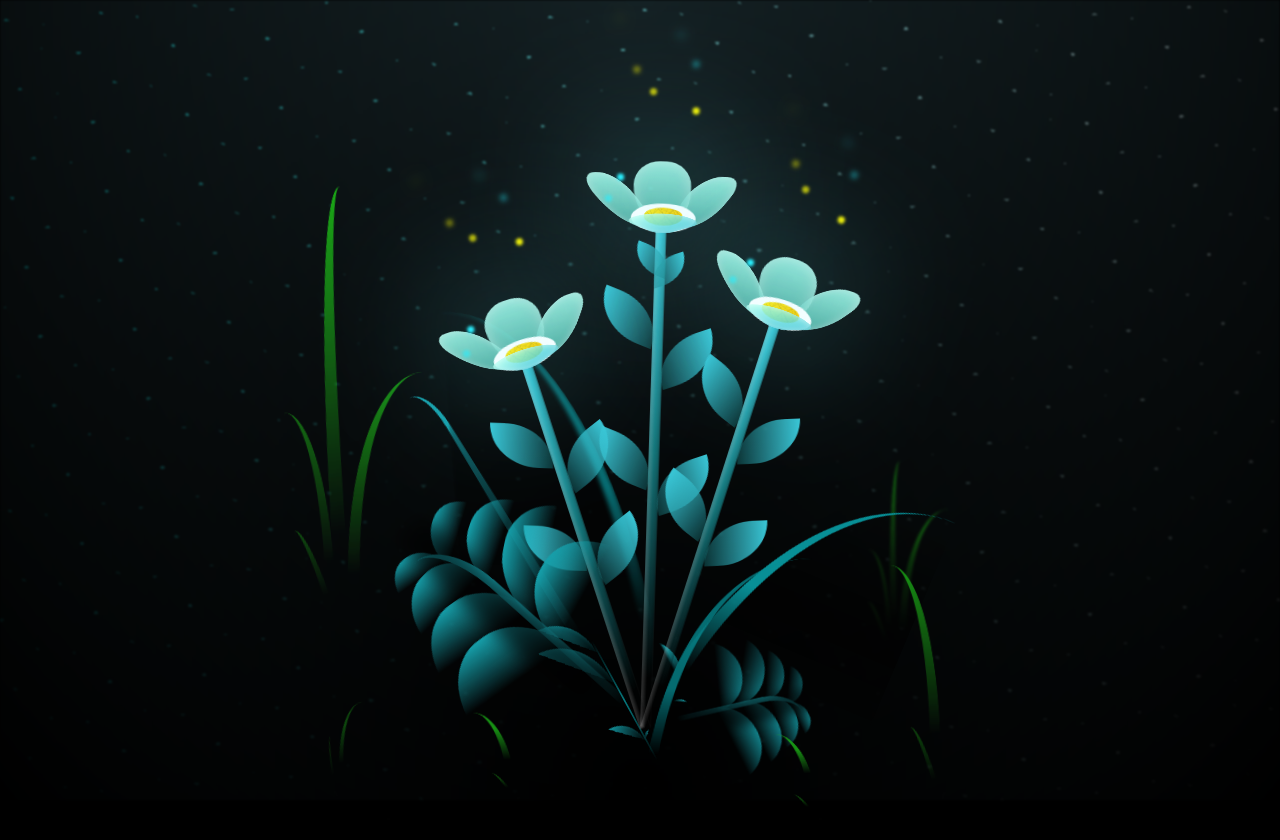
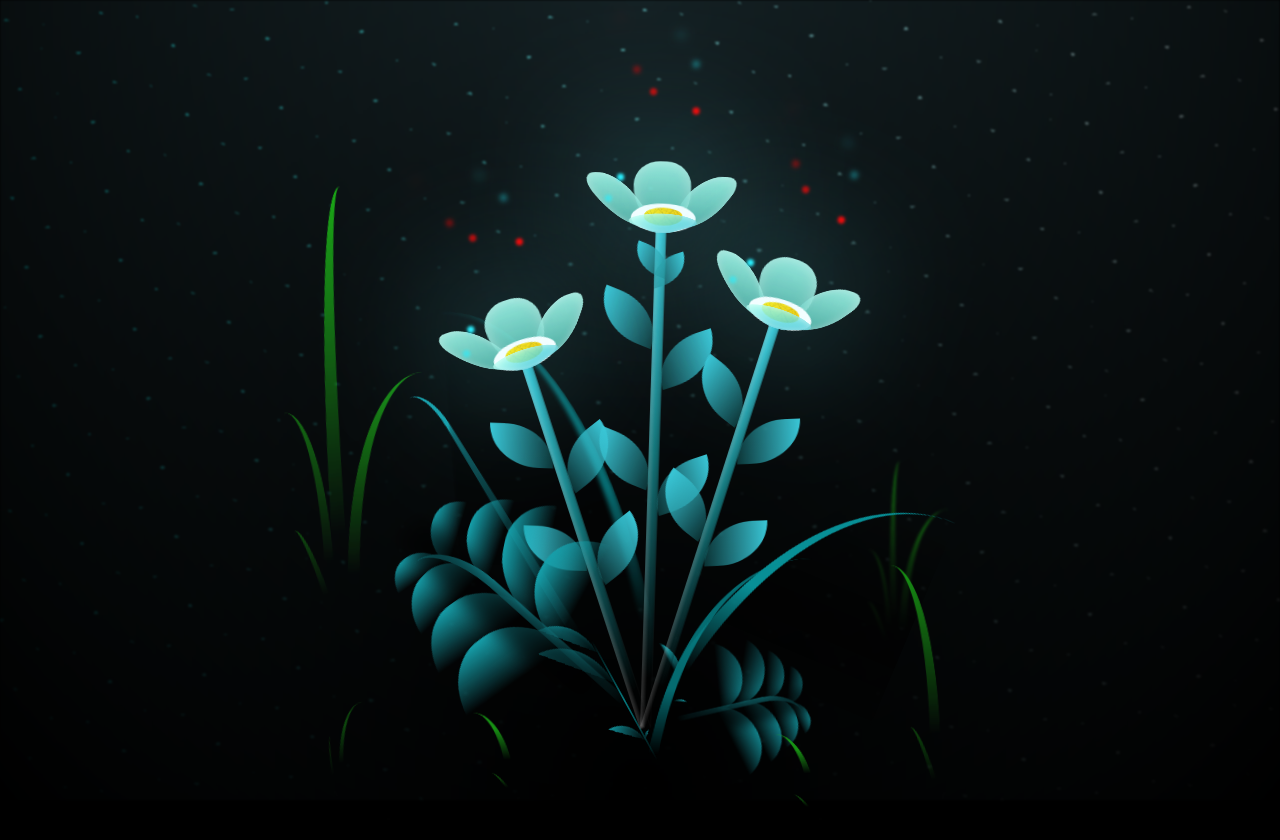
Before and after one commit to AndreChips/flowers-blossom, a plain HTML site: page index.html in a window 1280 px wide. Drawn offline with Linux system fonts and the light colour scheme.

Commit message:
Added my project

```diff
--- a/style.css
+++ b/style.css
@@ -239,7 +239,7 @@ body {
   bottom: 0vmin;
   width: 1vmin;
   height: 1vmin;
-  background-color: #fffb00;
+  background-color: #ff0000;
   border-radius: 50%;
   filter: blur(0.2vmin);
   animation: light-ans 4s linear infinite backwards;
```
